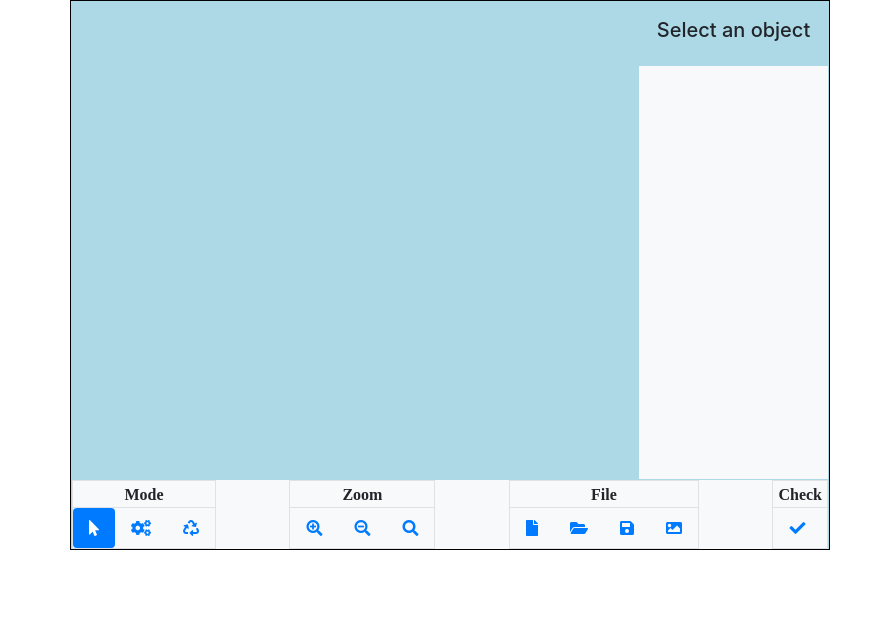
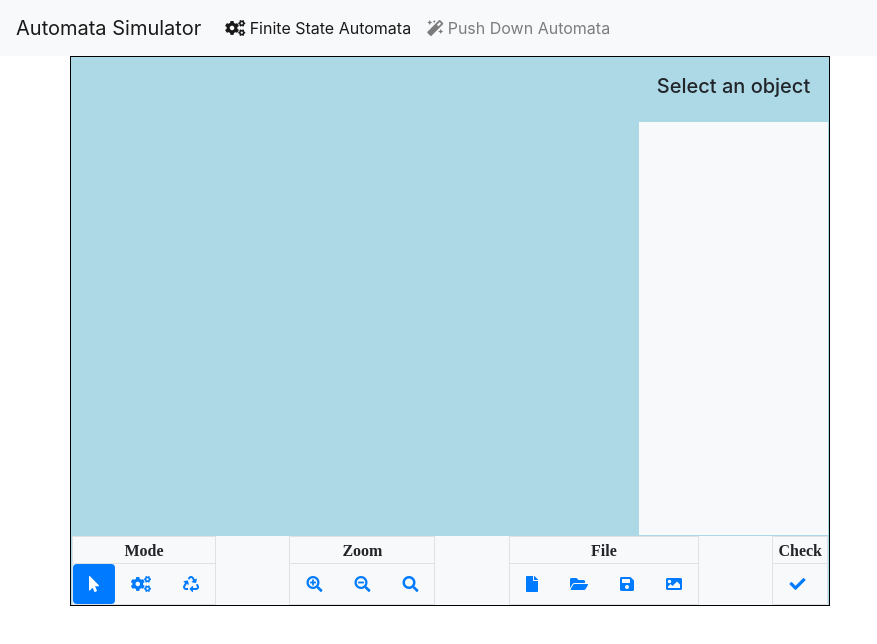
Before and after one commit to gsilber/AutomataOld, an Angular app in the folder Automata.UI/: page /fsm in a window 1280 px wide. Before the commit this address led to /. Shown: the top 644 px of the page, without its empty margins (0-877 px from the left). Built offline with nearby package versions, Linux system fonts and the light colour scheme.

Commit message:
moved fsm component to fsm page, prepare for next branch

```diff
--- a/Automata.UI/src/app/app-routing.module.ts
+++ b/Automata.UI/src/app/app-routing.module.ts
@@ -1,7 +1,12 @@
+import { FsmpageComponent } from './pages/fsmpage/fsmpage.component';
 import { NgModule } from '@angular/core';
 import { Routes, RouterModule } from '@angular/router';
 
-const routes: Routes = [];
+
+const routes: Routes = [
+  { path: '', redirectTo: 'fsm', pathMatch: 'full' },
+  { path: 'fsm', component: FsmpageComponent }
+];
 
 @NgModule({
   imports: [RouterModule.forRoot(routes)],
--- a/Automata.UI/src/app/app.component.html
+++ b/Automata.UI/src/app/app.component.html
@@ -1,7 +1,2 @@
-<div class='container'>
-    <div class='row'>
-        <div class='col-md-8 draw-box-holder'>
-
-    <app-fsm-draw></app-fsm-draw>
-</div></div>
-</div>
+<app-header-menu></app-header-menu>
+<router-outlet></router-outlet>
--- a/Automata.UI/src/app/app.module.ts
+++ b/Automata.UI/src/app/app.module.ts
@@ -6,11 +6,15 @@ import { NgbModule, NgbModalModule } from '@ng-bootstrap/ng-bootstrap';
 import { AppRoutingModule } from './app-routing.module';
 
 import { AppComponent } from './app.component';
+import { FsmpageComponent } from './pages/fsmpage/fsmpage.component';
+import { HeaderMenuComponent } from './components/header-menu/header-menu.component';
 
 
 @NgModule({
   declarations: [
-    AppComponent
+    AppComponent,
+    FsmpageComponent,
+    HeaderMenuComponent
   ],
   imports: [
     BrowserModule,
--- /dev/null
+++ b/Automata.UI/src/app/components/header-menu/header-menu.component.html
@@ -0,0 +1,24 @@
+<nav class="navbar navbar-expand-lg navbar-light bg-light">
+  <a class="navbar-brand" href="#">Automata Simulator</a>
+  <button class="navbar-toggler" type="button" data-toggle="collapse" data-target="#navbarSupportedContent" aria-controls="navbarSupportedContent"
+    aria-expanded="false" aria-label="Toggle navigation">
+    <span class="navbar-toggler-icon"></span>
+  </button>
+
+  <div class="collapse navbar-collapse" id="navbarSupportedContent">
+    <ul class="navbar-nav mr-auto">
+      <li class="nav-item" routerLinkActive='active'>
+        <a class="nav-link" routerLink='fsm'>
+          <span class="fas fa-cogs"></span>
+          Finite State Automata
+        </a>
+      </li>
+      <li class="nav-item" routerLinkActive='active'>
+        <a class="nav-link" routerLink='pda'>
+          <span class="fas fa-magic"></span>
+          Push Down Automata
+        </a>
+      </li>
+    </ul>
+  </div>
+</nav>
--- /dev/null
+++ b/Automata.UI/src/app/components/header-menu/header-menu.component.ts
@@ -0,0 +1,15 @@
+import { Component, OnInit } from '@angular/core';
+
+@Component({
+  selector: 'app-header-menu',
+  templateUrl: './header-menu.component.html',
+  styleUrls: ['./header-menu.component.css']
+})
+export class HeaderMenuComponent implements OnInit {
+
+  constructor() { }
+
+  ngOnInit() {
+  }
+
+}
--- /dev/null
+++ b/Automata.UI/src/app/pages/fsmpage/fsmpage.component.css
@@ -0,0 +1,7 @@
+
+.draw-box-holder{
+    height:550px;
+    background-color:lightblue;
+    padding:1px;
+    border:1px solid black;
+ }
--- /dev/null
+++ b/Automata.UI/src/app/pages/fsmpage/fsmpage.component.html
@@ -0,0 +1,7 @@
+<div class='container'>
+  <div class='row'>
+      <div class='col-md-8 draw-box-holder'>
+
+  <app-fsm-draw></app-fsm-draw>
+</div></div>
+</div>
--- /dev/null
+++ b/Automata.UI/src/app/pages/fsmpage/fsmpage.component.ts
@@ -0,0 +1,15 @@
+import { Component, OnInit } from '@angular/core';
+
+@Component({
+  selector: 'app-fsmpage',
+  templateUrl: './fsmpage.component.html',
+  styleUrls: ['./fsmpage.component.css']
+})
+export class FsmpageComponent implements OnInit {
+
+  constructor() { }
+
+  ngOnInit() {
+  }
+
+}
```
Also changed, not shown: Automata.UI/src/app/components/header-menu/header-menu.component.css (added), 2 other files (tests, documents, lock files or other folders).
